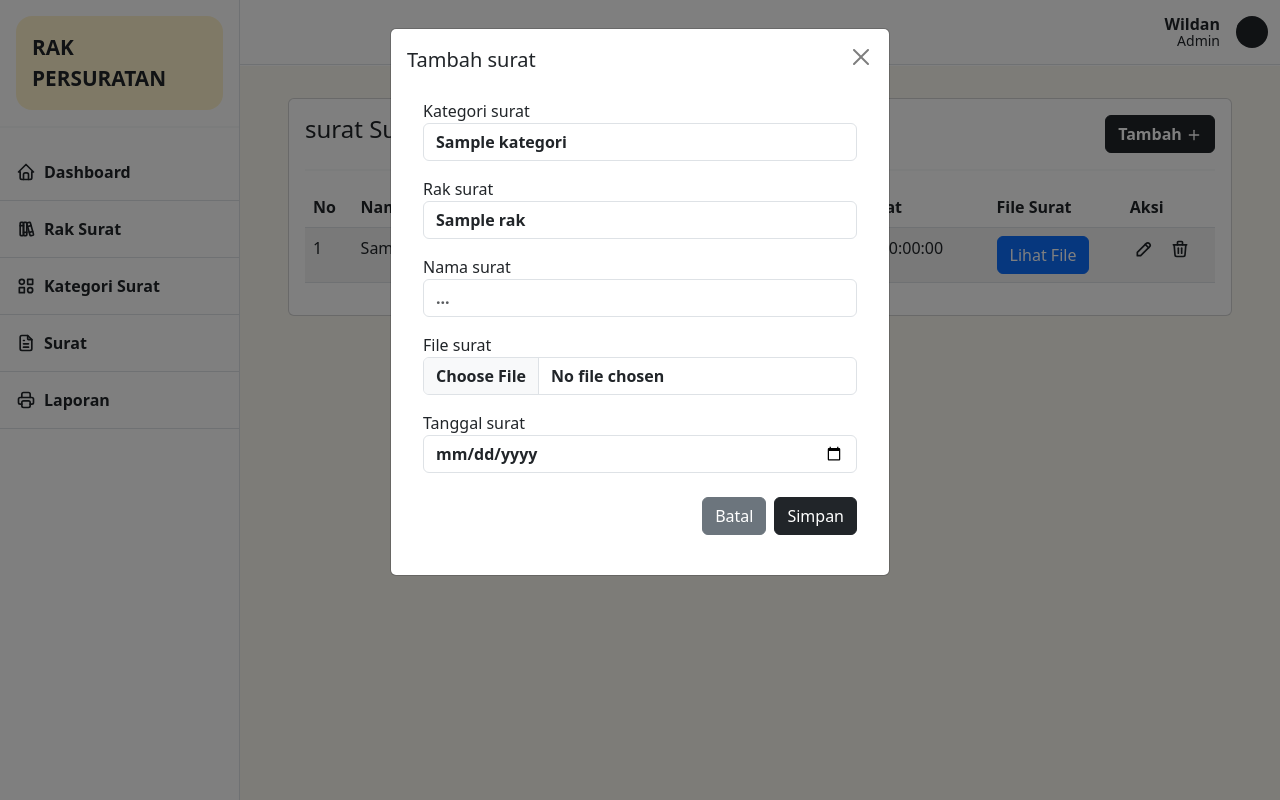
After one commit to jujunjuna189/rak_persuratan, a CodeIgniter app: page /ci-project/surat in a window 1280 px wide, after a click on "Tambah". The commit adds this page. Run offline with CodeIgniter, Linux system fonts and the light colour scheme; tables that the repository leaves empty or names only in its code hold one stand-in row (values such as "Sample post").

Commit message:
crud surat

```diff
--- a/application/config/routes.php
+++ b/application/config/routes.php
@@ -72,3 +72,10 @@ $route['rak/store'] = 'RakController/store';
 $route['rak/get-by-id'] = 'RakController/getById';
 $route['rak/update'] = 'RakController/update';
 $route['rak/delete'] = 'RakController/delete';
+
+// Rak
+$route['surat'] = 'SuratController/index';
+$route['surat/store'] = 'SuratController/store';
+$route['surat/get-by-id'] = 'SuratController/getById';
+$route['surat/update'] = 'SuratController/update';
+$route['surat/delete'] = 'SuratController/delete';
--- /dev/null
+++ b/application/controllers/SuratController.php
@@ -0,0 +1,113 @@
+<?php
+defined('BASEPATH') or exit('No direct script access allowed');
+
+class SuratController extends CI_Controller
+{
+
+    public function __construct()
+    {
+        parent::__construct();
+        $this->load->model('SuratModel', 'surat_model');
+        $this->load->model('KategoriModel','kategori_model');
+        $this->load->model('RakModel', 'rak_model');
+
+    }
+
+    public function index()
+    {
+        $data['surat'] = $this->surat_model->get();
+        $data['kategori'] = $this->kategori_model->get();
+        $data['rak'] = $this->rak_model->get();
+
+        $this->load->view('layouts/header'); //Header berisi link css dan font serta aset lainya
+        $this->load->view('components/navbar/index'); // Navbar berisi navbar
+        $this->load->view('components/sidebar/index'); // Sidebar berisi sidebar
+        $this->load->view('components/content/start'); // Content berisi content start
+        $this->load->view('surat/index', $data); // Contant
+        $this->load->view('components/content/end'); // Content end verisi div penutup dari content start
+        $this->load->view('components/modal_confirm/index'); // Modal Confirm
+        $this->load->view('layouts/footer'); // Footer berisi assets footer
+    }
+
+    public function getById()
+    {
+        $result = $this->surat_model->getById($this->input->get('id'));
+        echo json_encode($result);
+    }
+
+    public function data()
+    {
+        $data['nama_surat'] = $this->input->post('nama_surat');
+        $data['kategori_id'] = $this->input->post('kategori_id');
+        $data['rak_id'] = $this->input->post('rak_id');
+        $data['tanggal_surat'] = $this->input->post('tanggal_surat');
+
+        return $data;
+    }
+
+    public function store()
+    {
+        $data = $this->data();
+        $config['upload_path'] = FCPATH .'/uploads/';
+        $config['allowed_types'] = 'pdf|docx|doc|xlsx';
+        $config['file_name'] =  rand(0,9999);
+        $this->load->library('upload', $config);
+        $this->upload->do_upload('file_surat');
+        $uploaded_data = $this->upload->data();
+        $data['file_surat'] = $uploaded_data['file_name'];
+        $this->surat_model->store($data);
+        redirect('surat');
+    }
+
+    function ajaxImageStore()
+    {
+         if(isset($_FILES["image_file"]["name"]))
+         {
+              $config['upload_path'] = './uploads/';
+              $config['allowed_types'] = 'jpg|jpeg|png|gif';
+              $this->load->library('upload', $config);
+              if(!$this->upload->do_upload('image_file'))
+              {
+                  $error =  $this->upload->display_errors();
+                  echo json_encode(array('msg' => $error, 'success' => false));
+              }
+              else
+              {
+                   $data = $this->upload->data();
+                   $insert['name'] = $data['file_name'];
+                   $this->db->insert('images',$insert);
+                   $getId = $this->db->insert_id();
+
+                   $arr = array('msg' => 'Image has not uploaded successfully', 'success' => false);
+
+                   if($getId){
+                    $arr = array('msg' => 'Image has been uploaded successfully', 'success' => true);
+                   }
+                   echo json_encode($arr);
+              }
+         }
+    }
+
+    public function update()
+    {
+        $data = $this->data();
+        if($this->input->post('file_surat') != NULL){
+            $config['upload_path'] = FCPATH .'/uploads/';
+            $config['allowed_types'] = 'pdf|docx|doc|xlsx';
+            $config['file_name'] =  rand(0,9999);
+            $this->load->library('upload', $config);
+            $this->upload->do_upload('file_surat');
+            $uploaded_data = $this->upload->data();
+            $data['file_surat'] = $uploaded_data['file_name'];
+        }
+        $this->surat_model->update($this->input->post('id'), $data);
+        redirect('surat');
+    }
+
+    public function delete()
+    {
+        $result = $this->surat_model->delete($this->input->get('id'));
+        echo json_encode($result);
+    }
+
+}
--- /dev/null
+++ b/application/models/SuratModel.php
@@ -0,0 +1,41 @@
+<?php
+defined('BASEPATH') or exit('No direct script access allowed');
+
+class SuratModel extends CI_Model
+{
+    private $table = 'surat';
+
+    public function store($data)
+    {
+        $result = $this->db->insert($this->table, $data);
+        return $result;
+    }
+
+    public function get()
+    {
+        $this->db->select('surat.*,kategori.nama_kategori,rak.nama_rak');
+        $this->db->from($this->table);
+        $this->db->join('kategori','kategori.id = surat.kategori_id');
+        $this->db->join('rak','rak.id = surat.rak_id');
+        $query = $this->db->get();
+        return $query->result();
+    }
+
+    public function getById($id)
+    {
+        $query = $this->db->get_where($this->table, ['id' => $id]);
+        return $query->result()[0];
+    }
+
+    public function update($id, $data)
+    {
+        $this->db->update($this->table, $data, ['id' => $id]);
+        return $this->db->affected_rows();
+    }
+
+    public function delete($id)
+    {
+        $result = $this->db->delete($this->table, ['id' => $id]);
+        return $result;
+    }
+}
--- a/application/views/components/sidebar/index.php
+++ b/application/views/components/sidebar/index.php
@@ -46,7 +46,7 @@
                 </a>
             </li>
             <li class="nav-item border-bottom">
-                <a href="<?= base_url('dashboard') ?>" class="nav-link fw-semibold d-flex py-3 align-items-center text-dark rounded-0">
+                <a href="<?= base_url('surat') ?>" class="nav-link fw-semibold d-flex py-3 align-items-center text-dark rounded-0">
                     <svg xmlns="http://www.w3.org/2000/svg" class="me-2" width="20" height="20" viewBox="0 0 24 24" stroke-width="2" stroke="currentColor" fill="none" stroke-linecap="round" stroke-linejoin="round">
                         <path stroke="none" d="M0 0h24v24H0z" fill="none"></path>
                         <path d="M14 3v4a1 1 0 0 0 1 1h4"></path>
--- /dev/null
+++ b/application/views/surat/index.php
@@ -0,0 +1,253 @@
+<div class="card mt-2">
+    <div class="card-body">
+        <div class="d-flex justify-content-between">
+            <h4>surat Surat</h4>
+            <div>
+                <a href="#" class="btn btn-dark fw-semibold" data-bs-toggle="modal" data-bs-target="#modal-add">
+                    Tambah
+                    <svg xmlns="http://www.w3.org/2000/svg" width="16" height="16" viewBox="0 0 24 24" stroke-width="2" stroke="currentColor" fill="none" stroke-linecap="round" stroke-linejoin="round">
+                        <path stroke="none" d="M0 0h24v24H0z" fill="none"></path>
+                        <path d="M12 5l0 14"></path>
+                        <path d="M5 12l14 0"></path>
+                    </svg>
+                </a>
+            </div>
+        </div>
+        <hr class="border" />
+        <div class="table-responsive">
+            <table class="table table-striped">
+                <thead>
+                    <tr>
+                        <th>No</th>
+                        <th>Nama surat</th>
+                        <th>Kategori</th>
+                        <th>Rak</th>
+                        <th>Tanggal Surat</th>
+                        <th>File Surat</th>
+                        <th>Aksi</th>
+                    </tr>
+                </thead>
+                <tbody>
+                    <?php foreach ($surat as $index => $val) : ?>
+                        <tr>
+                            <td><?= $index + 1 ?></td>
+                            <td><?= $val->nama_surat ?></td>
+                            <td><?= $val->nama_kategori ?></td>
+                            <td><?= $val->nama_rak ?></td>
+                            <td><?= $val->tanggal_surat ?></td>
+                            <td><a href="<?= './uploads/'.$val->file_surat ?>" target="_blank" class="btn btn-primary">Lihat File</a></td>
+                            <td>
+                                <span class="p-1 rounded" style="cursor: pointer;" onclick="updateData('<?= $val->id ?>')">
+                                    <svg xmlns="http://www.w3.org/2000/svg" class="text-dark" width="20" height="20" viewBox="0 0 24 24" stroke-width="2" stroke="currentColor" fill="none" stroke-linecap="round" stroke-linejoin="round">
+                                        <path stroke="none" d="M0 0h24v24H0z" fill="none"></path>
+                                        <path d="M4 20h4l10.5 -10.5a1.5 1.5 0 0 0 -4 -4l-10.5 10.5v4"></path>
+                                        <path d="M13.5 6.5l4 4"></path>
+                                    </svg>
+                                </span>
+                                <span class="ms-2" style="cursor: pointer;" onclick="deleteData('<?= $val->id ?>')">
+                                    <svg xmlns="http://www.w3.org/2000/svg" class="text-dark" width="20" height="20" viewBox="0 0 24 24" stroke-width="2" stroke="currentColor" fill="none" stroke-linecap="round" stroke-linejoin="round">
+                                        <path stroke="none" d="M0 0h24v24H0z" fill="none"></path>
+                                        <path d="M4 7l16 0"></path>
+                                        <path d="M10 11l0 6"></path>
+                                        <path d="M14 11l0 6"></path>
+                                        <path d="M5 7l1 12a2 2 0 0 0 2 2h8a2 2 0 0 0 2 -2l1 -12"></path>
+                                        <path d="M9 7v-3a1 1 0 0 1 1 -1h4a1 1 0 0 1 1 1v3"></path>
+                                    </svg>
+                                </span>
+                            </td>
+                        </tr>
+                    <?php endforeach ?>
+                </tbody>
+            </table>
+        </div>
+    </div>
+</div>
+<!-- Modal -->
+<!-- Add -->
+<div class="modal fade" id="modal-add" tabindex="-1" aria-labelledby="exampleModalLabel" aria-hidden="true">
+    <div class="modal-dialog">
+        <div class="modal-content rounded-2">
+            <div class="modal-body">
+                <form action="<?= base_url('surat/store') ?>" method="post" enctype="multipart/form-data">
+                    <div class="d-flex justify-content-between mb-4">
+                        <h1 class="modal-title fs-5" id="exampleModalLabel">Tambah surat</h1>
+                        <button type="button" class="btn-close" data-bs-dismiss="modal" aria-label="Close"></button>
+                    </div>
+                    <div class="px-3">
+                        <div class="form-group mb-3">
+                            <label for="Kategori surat">Kategori surat</label>
+                            <select name="kategori_id" id="kategori_id" class="form-control fw-semibold">
+                                <?php foreach($kategori as $kategoriSurat) : ?>
+                                    <option value="<?= $kategoriSurat->id ?>"><?= $kategoriSurat->nama_kategori ?></option>
+                                <?php endforeach ?>
+                            </select>
+                        </div>
+                    </div>
+                    <div class="px-3">
+                        <div class="form-group mb-3">
+                        <label for="Rak surat">Rak surat</label>
+                            <select name="rak_id" id="rak_id" class="form-control fw-semibold">
+                            <?php foreach($rak as $rakSurat) : ?>
+                                    <option value="<?= $rakSurat->id ?>"><?= $rakSurat->nama_rak ?></option>
+                                <?php endforeach ?>
+                            </select>
+                        </div>
+                    </div>
+                    <div class="px-3">
+                        <div class="form-group mb-3">
+                            <label for="Nama surat">Nama surat</label>
+                            <input type="text" name="nama_surat" id="nama_surat" class="form-control fw-semibold" placeholder="...">
+                        </div>
+                    </div>
+                    <div class="px-3">
+                        <div class="form-group mb-3">
+                            <label for="Nama surat">File surat</label>
+                            <input type="file" name="file_surat" id="file_surat" class="form-control fw-semibold" placeholder="...">
+                        </div>
+                    </div>
+                    <div class="px-3">
+                        <div class="form-group mb-3">
+                            <label for="Nama surat">Tanggal surat</label>
+                            <input type="date" name="tanggal_surat" id="tanggal_surat" class="form-control fw-semibold" placeholder="...">
+                        </div>
+                    </div>
+                    <div class="d-flex justify-content-end gap-2 px-3 my-4">
+                        <button type="button" class="btn btn-secondary" data-bs-dismiss="modal">Batal</button>
+                        <button type="submit" class="btn btn-dark">Simpan</button>
+                    </div>
+                </form>
+            </div>
+        </div>
+    </div>
+</div>
+<!-- Update -->
+<div class="modal fade" id="modal-edit" tabindex="-1" aria-labelledby="exampleModalLabel" aria-hidden="true">
+    <div class="modal-dialog">
+        <div class="modal-content rounded-2">
+            <div class="modal-body">
+                <form action="<?= base_url('surat/update') ?>" method="post" enctype="multipart/form-data">
+                    <div class="d-flex justify-content-between mb-4">
+                        <h1 class="modal-title fs-5" id="exampleModalLabel">Edit surat</h1>
+                        <button type="button" class="btn-close" data-bs-dismiss="modal" aria-label="Close"></button>
+                    </div>
+                    <div class="px-3">
+                        <div class="form-group mb-3">
+                            <input type="hidden" name="id" id="id">
+                            <label for="Kategori surat">Kategori surat</label>
+                            <select name="kategori_id" id="kategori_id" class="form-control fw-semibold">
+                                <?php foreach($kategori as $kategoriSurat) : ?>
+                                    <option value="<?= $kategoriSurat->id ?>"><?= $kategoriSurat->nama_kategori ?></option>
+                                <?php endforeach ?>
+                            </select>
+                        </div>
+                    </div>
+                    <div class="px-3">
+                        <div class="form-group mb-3">
+                        <label for="Rak surat">Rak surat</label>
+                            <select name="rak_id" id="rak_id" class="form-control fw-semibold">
+                            <?php foreach($rak as $rakSurat) : ?>
+                                    <option value="<?= $rakSurat->id ?>"><?= $rakSurat->nama_rak ?></option>
+                                <?php endforeach ?>
+                            </select>
+                        </div>
+                    </div>
+                    <div class="px-3">
+                        <div class="form-group mb-3">
+                            <label for="Nama surat">Nama surat</label>
+                            <input type="text" name="nama_surat" id="nama_surat" class="form-control fw-semibold" placeholder="...">
+                        </div>
+                    </div>
+                    <div class="px-3">
+                        <div class="form-group mb-3">
+                            <label for="Nama surat">File surat</label>
+                            <input type="file" name="file_surat" id="file_surat" class="form-control fw-semibold" placeholder="...">
+                        </div>
+                    </div>
+                    <div class="px-3">
+                        <div class="form-group mb-3">
+                            <label for="Nama surat">Tanggal surat</label>
+                            <input type="date" name="tanggal_surat" id="tanggal_surat" class="form-control fw-semibold" placeholder="...">
+                        </div>
+                    </div>
+                    <div class="d-flex justify-content-end gap-2 px-3 my-4">
+                        <button type="button" class="btn btn-secondary" data-bs-dismiss="modal">Batal</button>
+                        <button type="submit" class="btn btn-dark">Simpan</button>
+                    </div>
+                </form>
+            </div>
+        </div>
+    </div>
+</div>
+
+<script>
+    const config = {
+        update_url: '<?= base_url('surat/get-by-id?id=') ?>',
+        delete_url: '<?= base_url('surat/delete?id=') ?>',
+    };
+    const modal = {
+        add: '#modal-add',
+        update: '#modal-edit',
+        confirm_delete: '#modal-confirm-delete',
+    };
+    const field = {
+        id: '#id',
+        nama_surat: '#nama_surat',
+        kategori_id: '#kategori_id',
+        rak_id: '#rak_id',
+        tanggal_surat: '#tanggal_surat',
+    };
+
+    const hitUrl = ({
+        url,
+        callback
+    }) => {
+        let route = url;
+        $.ajax({
+            url: route,
+            type: 'get',
+            dataType: 'json',
+            success: (response) => {
+                callback(response);
+            },
+            error: (err) => {
+                console.log(err);
+            }
+        });
+    }
+
+    const openModal = (idElement) => {
+        $(idElement).modal('show');
+    }
+
+    const updateData = async (id) => {
+        await hitUrl({
+            url: config.update_url + id,
+            callback: (res) => {
+                setFieldForm(res);
+            }
+        });
+        openModal(modal.update);
+    }
+
+    const setFieldForm = (data) => {
+        $(modal.update + ' ' + field.id).val(data.id);
+        $(modal.update + ' ' + field.nama_surat).val(data.nama_surat);
+        $(modal.update + ' ' + field.kategori_id).val(data.kategori_id);
+        $(modal.update + ' ' + field.rak_id).val(data.rak_id);
+        $(modal.update + ' ' + field.tanggal_surat).val(data.tanggal_surat);
+    }
+
+    const deleteData = (id) => {
+        openModal(modal.confirm_delete);
+        $(modal.confirm_delete + ' #button-ok').attr('onclick', 'executeDelete(' + id + ')');
+    }
+
+    const executeDelete = async (id) => {
+        await hitUrl({
+            url: config.delete_url + id,
+            callback: (res) => {
+                location.reload();
+            }
+        });
+    }
+</script>
```
Also changed, not shown: 1 other file.
